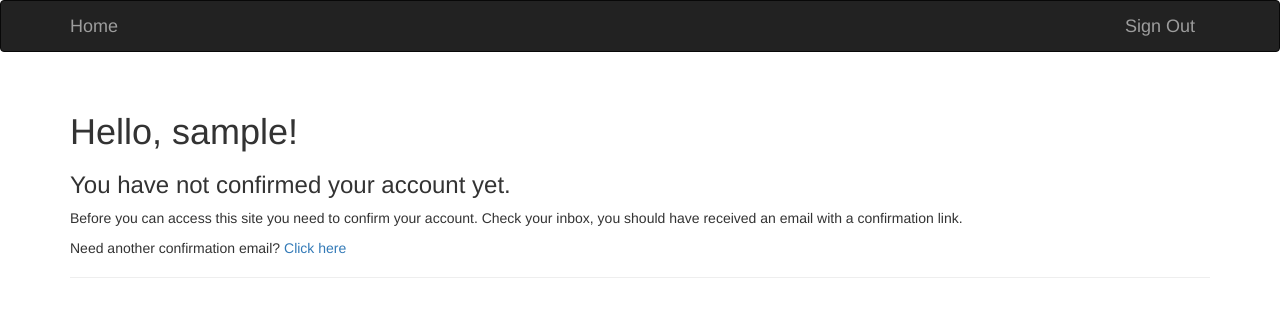
After one commit to MPC139/Flask-Structure, a Flask app: page /auth/unconfirmed in a window 1280 px wide. The commit adds this page. Shown: the top 317 px of the page. Run offline with Flask 2, Linux system fonts and the light colour scheme; the visitor is signed in with stand-in values (Sample User, id 1); data comes from the database, SQL or seed files in the repository; some libraries are stand-ins or nearby versions.

Commit message:
Added confirmation token.

```diff
--- a/app/__init__.py
+++ b/app/__init__.py
@@ -14,7 +14,7 @@ mail = Mail()
 migrate = Migrate()
 login_manager = LoginManager()
 login_manager.session_protection = 'strong'
-login_manager.login_view = 'auth.login'
+login_manager.login_view = 'auth.login'   #This command line is allow us to set default login function when some user is not logged.
 
 def create_app(config_name):
     app = Flask(__name__)
--- a/app/auth/forms.py
+++ b/app/auth/forms.py
@@ -1,6 +1,3 @@
-from ast import Pass
-from email.message import EmailMessage
-from xml.dom import ValidationErr
 from flask_wtf import FlaskForm
 from wtforms import StringField, SubmitField,PasswordField,BooleanField
 from wtforms.validators import Required,Length,Email,EqualTo,Regexp
--- a/app/auth/views.py
+++ b/app/auth/views.py
@@ -1,10 +1,25 @@
-from flask import render_template,redirect , url_for,flash, current_app
-from flask_login import login_user, logout_user
+from flask import render_template,redirect , url_for,flash, current_app,request
+from flask_login import login_user, logout_user,login_required, current_user
 from . import auth
 from .forms import LoginForm, RegistrationForm
 from ..models import User
 from .. import db
 from ..email import send_email
+
+@auth.before_app_request
+def before_request():
+    if current_user.is_authenticated \
+            and not current_user.confirmed \
+            and request.endpoint \
+            and request.blueprint != 'auth' \
+            and request.endpoint != 'static':
+        return redirect(url_for('auth.unconfirmed'))
+
+@auth.route('/unconfirmed')
+def unconfirmed():
+    if current_user.is_anonymous or current_user.confirmed:
+        return redirect('main.index')
+    return render_template('auth/unconfirmed.html')
 
 @auth.route('/login',methods = ['GET','POST'] )
 def login():
@@ -21,6 +36,7 @@ def login():
 
 
 @auth.route('/logout')
+@login_required
 def logout():
     logout_user()
     return redirect(url_for('main.index'))
@@ -35,7 +51,31 @@ def register():
                          password = form.password.data)
         db.session.add(user)
         db.session.commit()
+        token = user.generate_confirmation_token()
         send_email(current_app.config['FLASKY_ADMIN'], 'New User','mail/new_user', user=user)
-        flash('You can now Login.')
-        return redirect(url_for('auth.login'))
+        send_email(user.email,'Confirm Your Account',
+                                'auth/email/confirm',user = user, token = token)
+        flash('A confirmation email has been sent to you by email.')
+        return redirect(url_for('main.index'))
     return render_template('auth/register.html',form = form)
+
+
+@auth.route('/confirm/<token>')
+@login_required
+def confirm(token):
+    if current_user.confirmed:
+        return redirect(url_for('main.index'))
+    if current_user.confirm(token):
+        flash('You have confirmed your account. Thanks!')
+    else:
+        flash('The confirmation link is invalid or has expired')
+    return redirect(url_for('main.index'))
+
+@auth.route('/confirm')
+@login_required
+def resend_confirmation():
+    token = current_user.generate_confirmation_token()
+    send_email(current_user.email,'Confirm Your Account',
+                'auth/email/confirm',user = current_user, token = token)
+    flash('A new confirmation email has been sent to you by email.')
+    return redirect(url_for('main.index'))
--- a/app/main/errors.py
+++ b/app/main/errors.py
@@ -1,8 +1,7 @@
-from sqlite3 import IntegrityError
 from . import main
 from flask import render_template
 from sqlalchemy.exc import IntegrityError
-
+from wtforms import ValidationError
 
 @main.app_errorhandler(404) # Fijarse que si usamos blueprint debemos poner main.app_errorhandler(), cuando usamos directamente app queda app.errorhandler()
 def page_not_found(e):
--- a/app/models.py
+++ b/app/models.py
@@ -1,3 +1,5 @@
+from flask import current_app
+from itsdangerous import TimedJSONWebSignatureSerializer as Serializer
 from flask_login import UserMixin
 from werkzeug.security import generate_password_hash,check_password_hash
 from . import db
@@ -22,6 +24,23 @@ class User(UserMixin ,db.Model):
     password_hash = db.Column(db.String(128))
     favorite_color = db.Column(db.String(64))
     role_id = db.Column(db.Integer,db.ForeignKey('roles.id'))
+    confirmed = db.Column(db.Boolean,default = False)
+
+    def generate_confirmation_token(self,expiration = 3600):
+        s = Serializer(current_app.config['SECRET_KEY'],expiration)
+        return s.dumps({'confirm':self.id})
+
+    def confirm(self,token):
+        s = Serializer(current_app.config['SECRET_KEY'])
+        try:
+            data = s.loads(token)
+        except:
+            return False
+        if data.get('confirm') != self.id:
+            return False
+        self.confirmed = True
+        db.session.add(self)
+        return True
 
     @property
     def password(self):
--- a/app/templates/IntegrityError.html
+++ b/app/templates/IntegrityError.html
@@ -4,6 +4,6 @@
 
 {% block page_content %}
 <div class="page-header">
-    <h1>User has been registered already</h1>
+    <h1>User or Email has been registered.</h1>
 </div>
 {% endblock %}
--- /dev/null
+++ b/app/templates/auth/unconfirmed.html
@@ -0,0 +1,20 @@
+{% extends "base.html" %}
+
+{% block title %}Flasky - Confirm your account{% endblock %}
+
+{% block page_content %}
+<div class="page-header">
+    <h1>
+        Hello, {{ current_user.username }}!
+    </h1>
+    <h3>You have not confirmed your account yet.</h3>
+    <p>
+        Before you can access this site you need to confirm your account.
+        Check your inbox, you should have received an email with a confirmation link.
+    </p>
+    <p>
+        Need another confirmation email?
+        <a href="{{ url_for('auth.resend_confirmation') }}">Click here</a>
+    </p>
+</div>
+{% endblock %}
--- a/config.py
+++ b/config.py
@@ -12,7 +12,7 @@ class Config:
     FLASKY_ADMIN = os.environ.get('FLASKY_ADMIN')
     MAIL_USERNAME = os.environ.get('MAIL_USERNAME')
     MAIL_PASSWORD = os.environ.get('MAIL_PASSWORD')
-    SQLALCHEMY_COMMIT_ON_TEARDOWN = False
+    SQLALCHEMY_COMMIT_ON_TEARDOWN = True
     SQLALCHEMY_TRACK_MODIFICATIONS = False
 
     @staticmethod
```
Also changed, not shown: app/templates/auth/email/confirm.html (added, +8 -0 lines), app/templates/auth/email/confirm.txt (added, +13 -0 lines), migrations/versions/81c2f5fe403b_.py (added, +28 -0 lines), tests/test_basics.py (+4 -4 lines), tests/test_user_model.py (+37 -0 lines).
